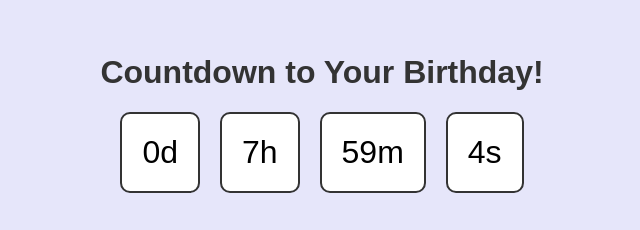
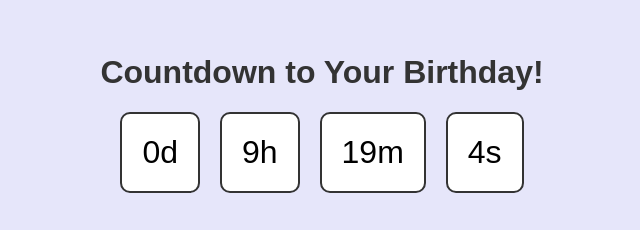
Before and after one commit to hsnaann/fatini.github.io, a plain HTML site: page index.html in a window 1280 px wide. Shown: the part 248-478 px from the top of the page, 318-958 px from the left. Drawn offline with nearby package versions, Linux system fonts and the light colour scheme.

Commit message:
index.html

```diff
--- a/index.html
+++ b/index.html
@@ -118,7 +118,7 @@
 
     <script src="https://cdn.jsdelivr.net/npm/canvas-confetti@1.5.0/dist/confetti.browser.min.js"></script>
     <script>
-        const countdownDate = new Date('2024-08-05T22:40:00').getTime(); // Set your target date here
+        const countdownDate = new Date('2024-08-06T00:00:00').getTime(); // Set your target date here
 
         function updateCountdown() {
             const now = new Date().getTime();
```
